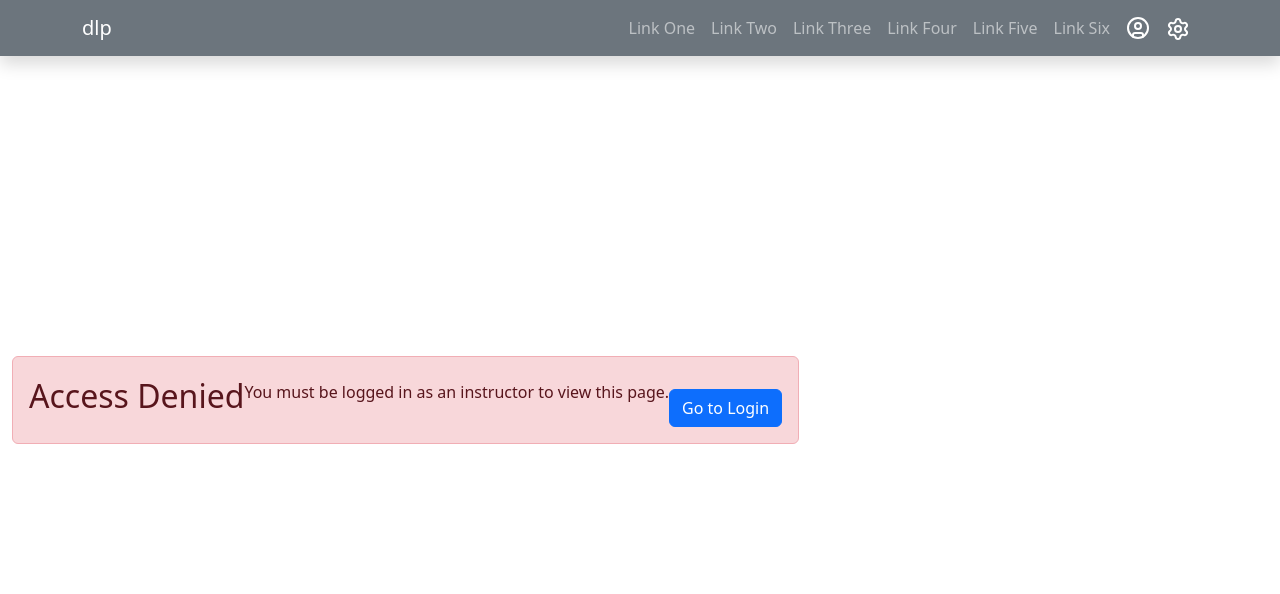
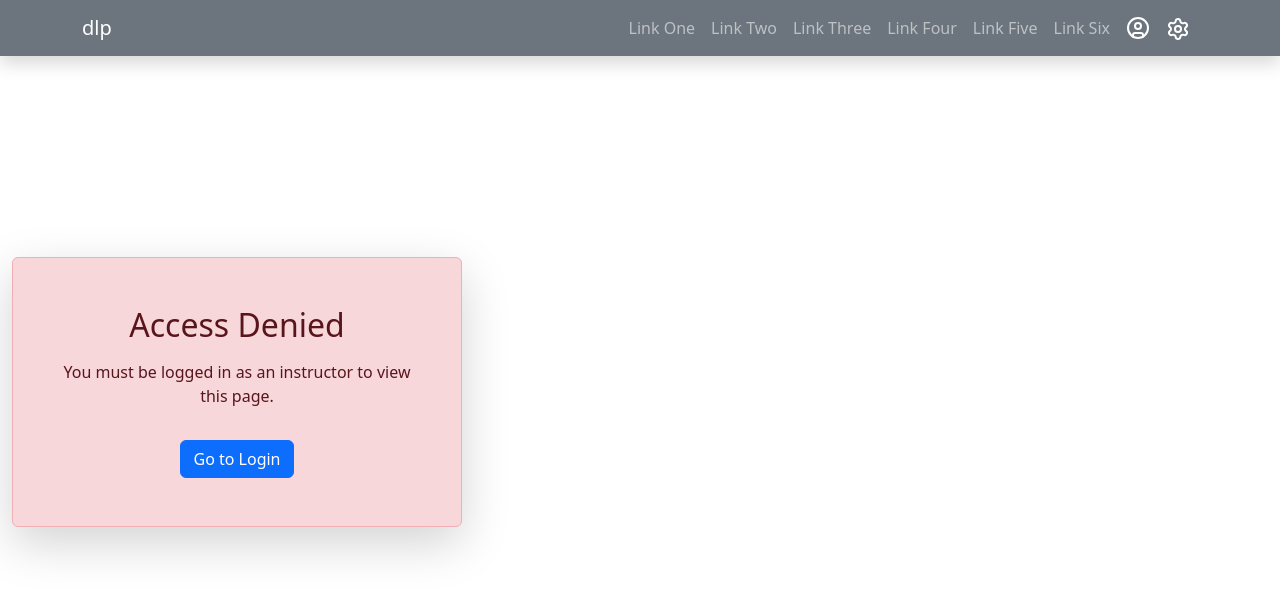
Before and after one commit to buildwithmo-dev/elearning-platform-frontend, a React (Vite) app: page /instructors-page in a window 1280 px wide. Shown: the top 594 px of the page. Built offline with nearby package versions, Linux system fonts and the light colour scheme.

Commit message:
Second major commit

```diff
--- a/src/components/Nav.jsx
+++ b/src/components/Nav.jsx
@@ -58,7 +58,7 @@ const Nav = () => {
 
     return (
         <nav className="navbar navbar-expand-lg navbar-dark bg-secondary fixed-top shadow">
-            <div className="container">
+            <div className="container fluid">
                 {/* Brand */}
                 <Link className="text-decoration-none" to="/"><span className="navbar-brand">dlp</span></Link>
 
--- a/src/components/screens/InstructorsPage.jsx
+++ b/src/components/screens/InstructorsPage.jsx
@@ -18,12 +18,18 @@ export default function InstructorsPage() {
     // 2. Handle Unauthorized Access
     // Check if userProfile exists AND if the user is an instructor
     if (!userProfile || !userProfile.is_instructor) {
+        // FIX: Use a div with vh-100 (viewport height) and flex properties
+        // to center the alert block perfectly on the screen.
         return (
-            <div className="container d-flex justify-content-center align-items-center my-5 text-center alert alert-danger">
-                <h2>Access Denied</h2>
-                <p>You must be logged in as an instructor to view this page.</p>
-                {/* Optional: Add a link to the login/signup page */}
-                <a href="/auth" className="btn btn-primary mt-3">Go to Login</a>
+            <div
+                className="d-flex justify-content-center align-items-center"
+                style={{ minHeight: '80vh' }} // Use 80vh-100vh depending on header/footer size
+            >
+                <div className="text-center alert alert-danger p-5 shadow-lg" style={{ maxWidth: '450px' }}>
+                    <h2>Access Denied</h2>
+                    <p className="mt-3">You must be logged in as an instructor to view this page.</p>
+                    <a href="/auth" className="btn btn-primary mt-3">Go to Login</a>
+                </div>
             </div>
         );
     }
```
